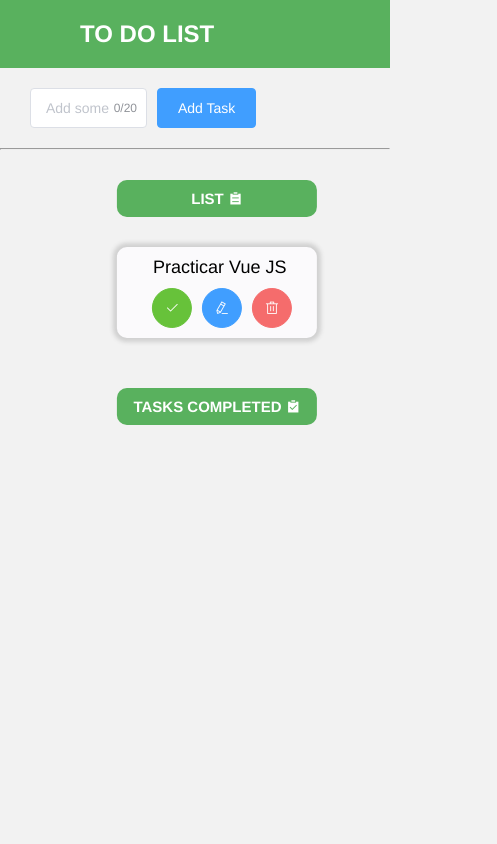
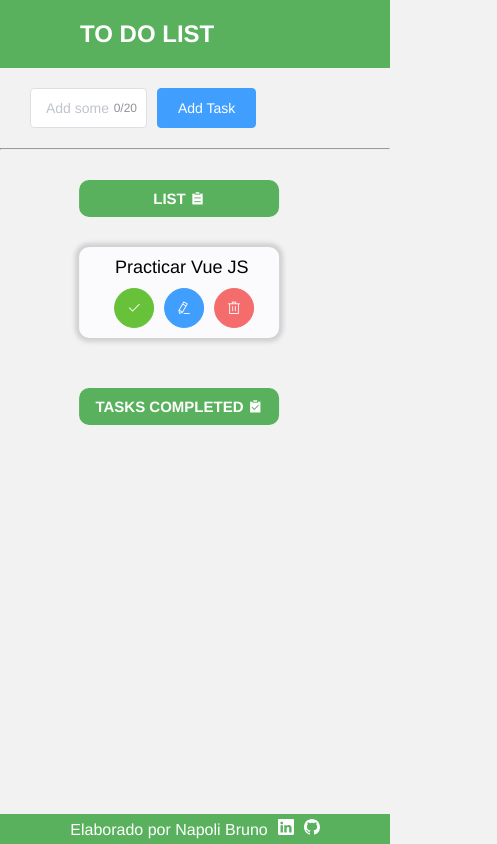
Before and after one commit to brunonapoli/toDoList-vue, a Vue app: page / in a window 390 px wide. Shown: the whole page, 497 px wide, since content can reach past the window. Built offline with nearby package versions, Linux system fonts and the light colour scheme; what vue-toast-notification would draw is missing.

Commit message:
added a footer and modified css for responsive

```diff
--- a/src/App.vue
+++ b/src/App.vue
@@ -60,16 +60,18 @@
         </div>
       </el-col>
     </el-row>
+    <Footer />
   </div>
 </template>
 
 <script>
-// import List from '../src/components/List.vue'
+import Footer from './components/Footer.vue'
+
 export default {
   name: 'App',
-  // components: {
-  //   List
-  // },
+  components: {
+    Footer
+  },
   data() {
     return {
       tarea: '',
@@ -161,13 +163,14 @@
 .main-title{
   background-color: rgb(89, 177, 94);
   padding: 20px 20px 20px 80px;
-  color: white;
+  color: rgb(255, 255, 255);
   margin-bottom: 20px;
 }
 .el-row {
     position: absolute;
     left: 50%;
     transform: translate(-41%, 0);
+    width: 85%;
   }
 .bg-purple {
     margin-top: 20px;
@@ -200,7 +203,7 @@
 .main-item p{
   font-size: 25px;
   margin-left: 6%;
-  width: 270px;
+  width: 230px;
 }
 .edit-item{
   display:flex;
@@ -216,9 +219,9 @@
   right: 50px;
   width: 60%
 }
-.buttons{
-  margin-left: 50px;
-}
+/* .buttons{ */
+  /* margin-left: 50px; */
+/* } */
 .edit{
   display: flex;
   align-items: center;
@@ -273,7 +276,7 @@
     margin-left: 40px;
   }
   .el-row{
-    left: 60%;
+    left: 45%;
   }
 }
 @media only screen and (max-width: 500px){
@@ -295,7 +298,7 @@
     font-size: 15px;
   }
   .el-row{
-    left: 68%;
+    left: 50%;
   }
   .edit{
     flex-direction: column;
--- /dev/null
+++ b/src/components/Footer.vue
@@ -0,0 +1,56 @@
+<template>
+    <div>
+        <footer class="footer">
+            <a>Elaborado por Napoli Bruno</a>
+            <svg xmlns="http://www.w3.org/2000/svg" width="16" height="16" fill="currentColor" class="bi bi-linkedin logo" viewBox="0 0 16 16">
+                <a href="https://www.linkedin.com/in/napoli-bruno/">
+                    <path d="M0 1.146C0 .513.526 0 1.175 0h13.65C15.474 0 16 .513 16 1.146v13.708c0 .633-.526
+                        1.146-1.175 1.146H1.175C.526 16 0 15.487 0
+                        14.854V1.146zm4.943 12.248V6.169H2.542v7.225h2.401zm-1.2-8.212c.837 0
+                        1.358-.554 1.358-1.248-.015-.709-.52-1.248-1.342-1.248-.822 0-1.359.54-1.359 1.248
+                        0 .694.521 1.248 1.327 1.248h.016zm4.908 8.212V9.359c0-.216.016-.432.08-.586.173-.431.568-.878
+                        1.232-.878.869 0 1.216.662 1.216 1.634v3.865h2.401V9.25c0-2.22-1.184-3.252-2.764-3.252-1.274
+                        0-1.845.7-2.165 1.193v.025h-.016a5.54 5.54 0 0 1 .016-.025V6.169h-2.4c.03.678 0 7.225 0 7.225h2.4z"/>
+                </a>
+            </svg>
+            <svg xmlns="http://www.w3.org/2000/svg" width="16" height="16" fill="currentColor" class="bi bi-github logo" viewBox="0 0 16 16">
+                <a href="https://github.com/brunonapoli">
+                    <path d="M8 0C3.58 0 0 3.58 0 8c0 3.54 2.29 6.53 5.47
+                    7.59.4.07.55-.17.55-.38
+                    0-.19-.01-.82-.01-1.49-2.01.37-2.53-.49-2.69-.94-.09-.23-.48-.94-.82-1.13-.28-.15-.68-.52-.01-.53.63-.01
+                    1.08.58 1.23.82.72 1.21 1.87.87 2.33.66.07-.52.28-.87.51-1.07-1.78-.2-3.64-.89-3.64-3.95
+                    0-.87.31-1.59.82-2.15-.08-.2-.36-1.02.08-2.12 0 0 .67-.21 2.2.82.64-.18 1.32-.27 2-.27.68
+                    0 1.36.09 2 .27 1.53-1.04 2.2-.82 2.2-.82.44 1.1.16 1.92.08 2.12.51.56.82 1.27.82 2.15 0
+                    3.07-1.87 3.75-3.65 3.95.29.25.54.73.54 1.48 0 1.07-.01 1.93-.01 2.2 0 .21.15.46.55.38A8.012
+                    8.012 0 0 0 16 8c0-4.42-3.58-8-8-8z"/>
+                </a>
+            </svg>
+        </footer>
+    </div>
+</template>
+
+<script>
+export default {
+  name: 'Footer'
+}
+</script>
+
+<style scoped>
+path{
+  fill:rgb(255, 255, 255);
+}
+.footer{
+    position:fixed;
+    left: 0;
+    bottom:0;
+    width: 100%;
+    height: 30px;
+    background-color: rgb(89, 177, 94);
+    color: rgb(255, 255, 255);
+    text-align: center;
+}
+.logo {
+    margin-top: 5px;
+    margin-left: 10px;
+}
+</style>
--- a/src/components/List.vue
+++ b/src/components/List.vue
@@ -13,7 +13,6 @@
 </template>
 
 <script>
-// import Vue from 'vue'
 export default {
   props: {
     msg: String,
@@ -21,7 +20,6 @@
   },
   data() {
     return {
-      // value: '',
       tempValue: '',
       editing: false
     }
```
